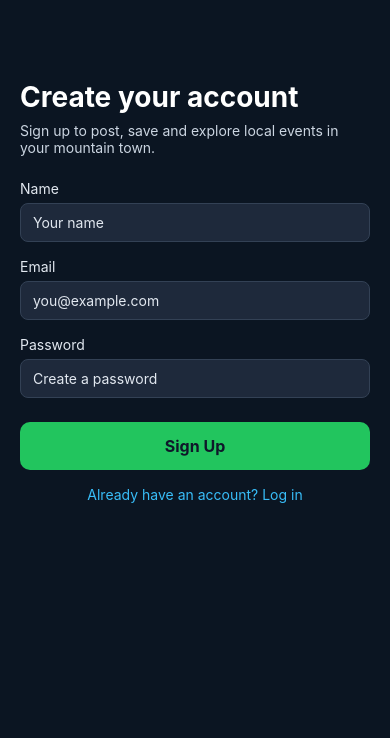
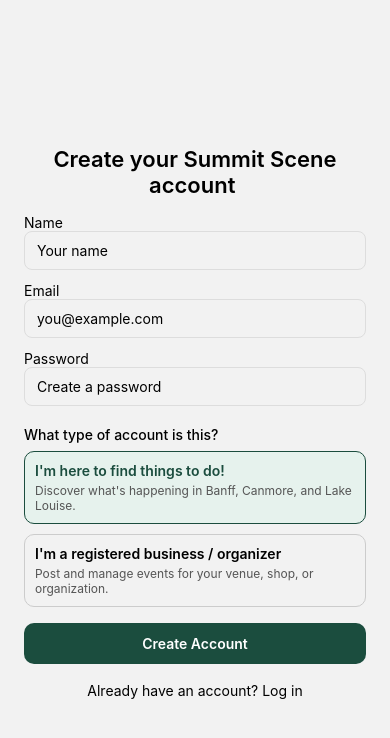
Before and after one commit to RachelKennedy09/Summit-Scene-Mobile-App, a React Native app: screen /Register in a window 390 px wide. Shown: the top 738 px of the page. Built offline with nearby package versions, Linux system fonts and the light colour scheme.

Commit message:
feat(register): add role selection to registration process and update API call

```diff
--- a/context/AuthContext.js
+++ b/context/AuthContext.js
@@ -110,7 +110,7 @@
   }
 
   // REGISTER: call backend /auth/register, asve token and user
-  async function register({ name, email, password }) {
+  async function register({ name, email, password, role }) {
     try {
       setIsAuthLoading(true);
 
@@ -119,7 +119,7 @@
         headers: {
           "Content-Type": "application/json",
         },
-        body: JSON.stringify({ name, email, password }),
+        body: JSON.stringify({ name, email, password, role }),
       });
       const data = await response.json();
 
--- a/screens/RegisterScreen.js
+++ b/screens/RegisterScreen.js
@@ -29,6 +29,11 @@
   const [password, setPassword] = useState("");
   const [isSubmitting, setIsSubmitting] = useState(false);
 
+  // account type/role
+  // local = here to find events
+  // business = posting/managing events
+  const [role, setRole] = useState("local");
+
   async function handleRegister() {
     if (!email || !password) {
       Alert.alert("Missing info", "Please enter at least email and password.");
@@ -38,7 +43,7 @@
     setIsSubmitting(true);
 
     try {
-      await register({ name, email, password });
+      await register({ name, email, password, role });
       //after successful registration, user is logged in automatically/
       // navigation will switch based on user later
     } catch (error) {
@@ -49,6 +54,9 @@
     }
   }
 
+  const isLocal = role === "local";
+  const isBusiness = role === "business";
+
   return (
     <KeyboardAvoidingView
       style={styles.container}
@@ -56,11 +64,7 @@
     >
       <TouchableWithoutFeedback onPress={Keyboard.dismiss}>
         <View style={styles.inner}>
-          <Text style={styles.title}>Create your account </Text>
-          <Text style={styles.subtitle}>
-            Sign up to post, save and explore local events in your mountain
-            town.
-          </Text>
+          <Text style={styles.title}>Create your Summit Scene account </Text>
 
           {/* Name */}
           <View style={styles.inputGroup}>
@@ -98,26 +102,58 @@
             />
           </View>
 
+          {/* Account type selection */}
+          <Text style={styles.sectionLabel}>What type of account is this?</Text>
+
+          <View style={styles.roleColumn}>
+            {/* Local / Visitor */}
+            <Pressable
+              style={[styles.roleOption, isLocal && styles.roleOptionSelected]}
+              onPress={() => setRole("local")}
+            >
+              <Text
+                style={[styles.roleTitle, isLocal && styles.roleTitleSelected]}
+              >
+                I'm here to find things to do!
+              </Text>
+              <Text style={styles.roleSubtitle}>
+                Discover what's happening in Banff, Canmore, and Lake Louise.
+              </Text>
+            </Pressable>
+
+            {/* Business / organizer */}
+            <Pressable
+              style={[
+                styles.roleOption,
+                isBusiness && styles.roleOptionSelected,
+              ]}
+              onPress={() => setRole("business")}
+            >
+              <Text
+                style={[
+                  styles.roleTitle,
+                  isBusiness && styles.roleTitleSelected,
+                ]}
+              >
+                I'm a registered business / organizer
+              </Text>
+              <Text style={styles.roleSubtitle}>
+                Post and manage events for your venue, shop, or organization.
+              </Text>
+            </Pressable>
+          </View>
+
           {/* Sign up button*/}
-          <Pressable
-            style={[
-              styles.button,
-              (isSubmitting || isAuthLoading) && styles.buttonDisabled,
-            ]}
-            onPress={handleRegister}
-            disabled={isSubmitting || isAuthLoading}
-          >
-            <Text style={styles.buttonText}>
-              {isSubmitting || isAuthLoading
-                ? "Creating account..."
-                : "Sign Up"}
-            </Text>
+
+          <Pressable style={styles.button} onPress={handleRegister}>
+            <Text style={styles.buttonText}>Create Account</Text>
+          </Pressable>
+
+          <Pressable onPress={() => navigation.goBack()}>
+            <Text style={styles.linkText}>Already have an account? Log in</Text>
           </Pressable>
 
           {/* will wire navigation later */}
-          <Pressable onPress={() => navigation.navigate("Login")}>
-            <Text style={styles.linkText}>Already have an account? Log in</Text>
-          </Pressable>
         </View>
       </TouchableWithoutFeedback>
     </KeyboardAvoidingView>
@@ -129,60 +165,66 @@
 const styles = StyleSheet.create({
   container: {
     flex: 1,
-    backgroundColor: "#0b1522",
-  },
-  inner: {
-    flex: 1,
-    paddingHorizontal: 20,
-    paddingTop: 80,
+    padding: 24,
+    justifyContent: "center",
   },
   title: {
-    fontSize: 28,
-    fontWeight: "700",
-    color: "#ffffff",
-    marginBottom: 8,
-  },
-  subtitle: {
-    fontSize: 14,
-    color: "#cbd5e1",
-    marginBottom: 24,
-  },
-  inputGroup: {
+    fontSize: 22,
+    fontWeight: "600",
     marginBottom: 16,
-  },
-  label: {
-    color: "#e2e8f0",
-    marginBottom: 6,
-    fontSize: 14,
+    textAlign: "center",
   },
   input: {
-    backgroundColor: "#1e293b",
+    borderWidth: 1,
+    borderColor: "#ddd",
     borderRadius: 8,
     paddingHorizontal: 12,
     paddingVertical: 10,
-    color: "#e2e8f0",
+    marginBottom: 12,
+  },
+  sectionLabel: {
+    marginTop: 8,
+    marginBottom: 8,
+    fontWeight: "500",
+  },
+  roleColumn: {
+    gap: 10,
+    marginBottom: 16,
+  },
+  roleOption: {
     borderWidth: 1,
-    borderColor: "#334155",
+    borderColor: "#ccc",
+    borderRadius: 10,
+    padding: 10,
+  },
+  roleOptionSelected: {
+    borderColor: "#1B4D3E", // mountain-y deep green vibe (roughly)
+    backgroundColor: "#E6F2ED",
+  },
+  roleTitle: {
+    fontWeight: "600",
+    marginBottom: 4,
+  },
+  roleTitleSelected: {
+    color: "#1B4D3E",
+  },
+  roleSubtitle: {
+    fontSize: 12,
+    color: "#555",
   },
   button: {
-    marginTop: 8,
-    backgroundColor: "#22c55e",
-    paddingVertical: 14,
+    backgroundColor: "#1B4D3E",
+    paddingVertical: 12,
     borderRadius: 10,
     alignItems: "center",
-  },
-  buttonDisabled: {
-    opacity: 0.7,
+    marginBottom: 10,
   },
   buttonText: {
-    color: "#0f172a",
-    fontWeight: "700",
-    fontSize: 16,
+    color: "#fff",
+    fontWeight: "600",
   },
   linkText: {
-    marginTop: 16,
-    color: "#38bdf8",
     textAlign: "center",
-    fontSize: 14,
+    marginTop: 8,
   },
 });
```
